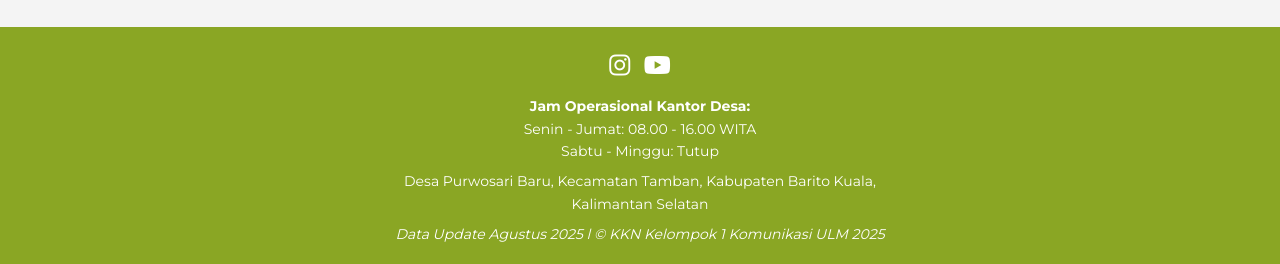
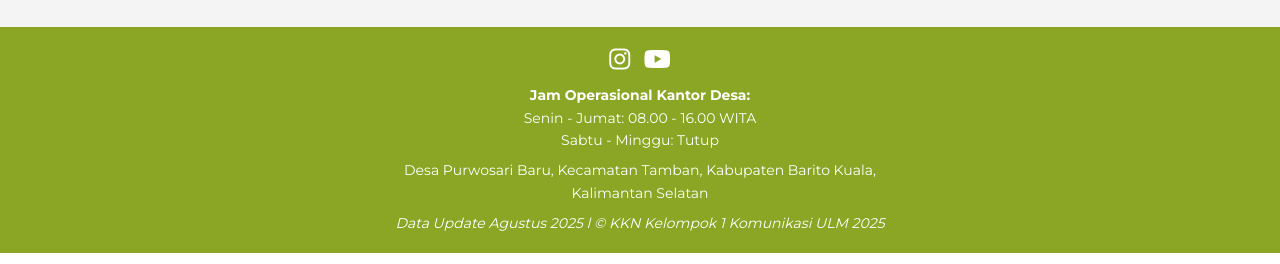
Before and after one commit to desapurwosaribaru/websiteresmidesa, a plain HTML site: page index.html in a window 1280 px wide. Shown: the part 3382-3646 px from the top of the page. Drawn offline with Linux system fonts and the light colour scheme; a web font is replaced by a local one.

Commit message:
Update style.css

```diff
--- a/style.css
+++ b/style.css
@@ -706,8 +706,9 @@ nav ul li a:hover {
     font-size: 24px;
     margin: 0 5px;
     transition: color 0.3s ease;
-    text-decoration: none; /* ← hapus garis strip bawah */
-    display: inline-block; /* biar rapih */
+    text-decoration: none !important; /* hilangkan garis */
+    display: inline-flex;             /* rapat ke icon */
+    align-items: center;
 }
 
 .footer-social a:hover {
```
